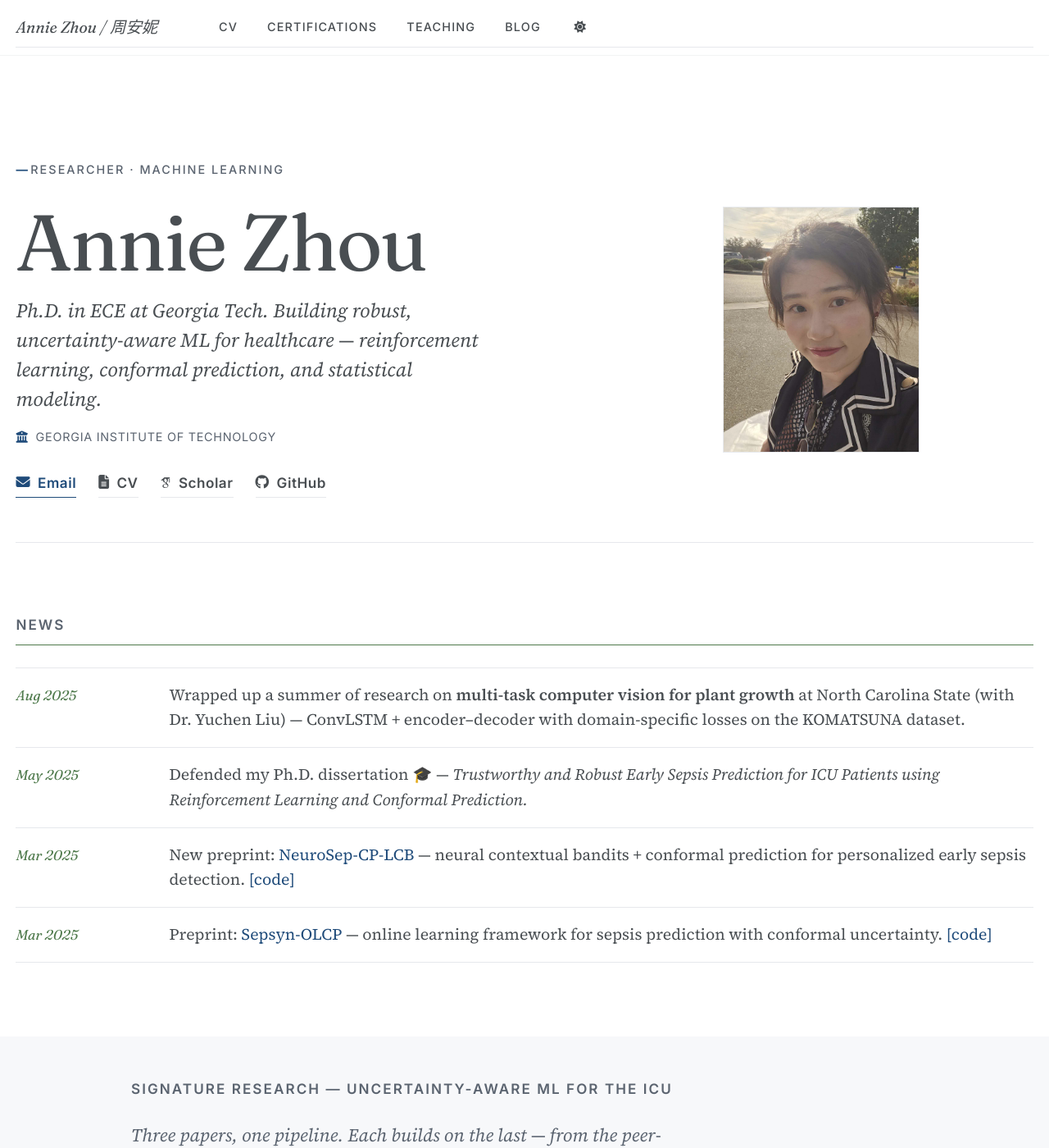
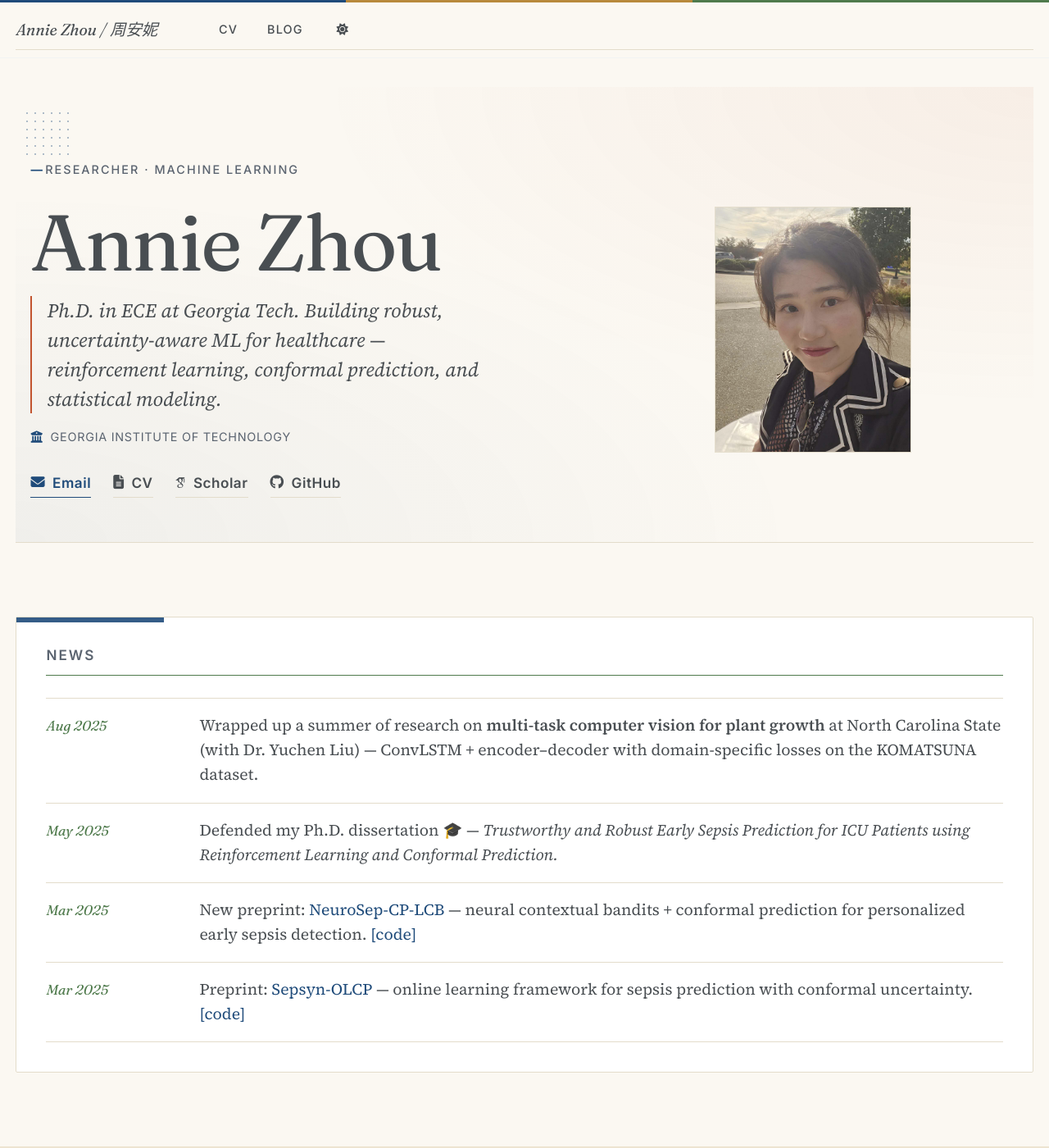
Before and after one commit to Annie983284450-1/Annie983284450-1.github.io, a Jekyll site: the page built from _pages/about.md, in a window 1280 px wide and 1400 px high. Shown: the whole window at 82% size. Built offline with Jekyll 4.4.1, drawn with Linux system fonts in a browser that asks for light colours; some web fonts are replaced; some of the changed text lies outside the part shown.

Commit message:
Faculty feel: trimmed nav, CAMP system figure, warm background
Nav: down to CV + Blog only. Certifications (/talks/) and Teaching
(/teaching/) pages remain accessible at their URLs but are not linked
from the main header — the CV page already lists both sections
inline, which is the faculty-site convention.

CAMP project figure swap: replaced the POI data plot with Figure 1
from the CAMP CEA paper — the actual system overview diagram
(PredRNN spatiotemporal memory → dual-head Frame Prediction +
Label Prediction with kernel sharing). Cropped to the diagram only.

Copy update: plant-feature include now names the CAMP framework
explicitly, explains the dual-head architecture, and describes the
POI bipolar-regression metric as a secondary contribution.

Editorial faculty-page look:
- Warm cream body background (#fbf8f2) — paper, not screen.
- Surface tokens updated so cards read as raised white paper against
  a slightly warmer page background.
- Three-stripe colored rule fixed to the top of the page (blue / gold
  / sage) as a quiet editorial mark.
- Soft radial gradient wash behind the hero (terracotta top-right,
  blue bottom-left) + a dot-grid decoration in the top corner.
- Hero tagline gets a terracotta left-rule byline marker.
- News, Research Experience, About, and Blog index render as raised
  white cards over the warm body, each with a colored top bar
  (blue / plum / sage respectively) — gives the home a journal-page
  rhythm instead of one long scroll.
- Nav link hover: thin accent underline animates in from the left.
- Footer: warm muted surface with a multi-color gradient rule on top.

Co-Authored-By: Claude Opus 4.7 (1M context) <noreply@anthropic.com>

```diff
--- a/_includes/home/plant-feature.html
+++ b/_includes/home/plant-feature.html
@@ -5,14 +5,14 @@
     <div class="feature-panel__text">
       <span class="feature-panel__eyebrow">Summer 2025 · NC State</span>
       <h2 id="home-plant-title" class="feature-panel__title">Multi-task Computer Vision<br><em>for Plant Growth</em></h2>
-      <p class="feature-panel__body">A ConvLSTM encoder–decoder that jointly forecasts plant growth at the pixel level and classifies environmental conditions (drought vs. control). Domain-specific losses — <em>difference</em> and <em>centroid</em> — enforce temporal and geometric consistency in leaf shape and movement across frames.</p>
-      <p class="feature-panel__body">The core methodological contribution is <strong>POI-based bi-polar regression</strong>: a physically meaningful evaluation metric that counts leaf growth vs. shrinkage at the pixel level, complementing SSIM/MSE. We benchmarked against ConvLSTM, PredRNN, PhyDNet and SimVP on the KOMATSUNA dataset, with consistent gains in rank-consistency.</p>
+      <p class="feature-panel__body">The <strong>CAMP framework</strong> — <em>Classification-assisted Multi-task Prediction</em> — uses a PredRNN-based spatiotemporal memory to encode sequences of plant images, then splits into two heads: a frame-prediction branch that reconstructs future growth, and a label-prediction branch that classifies environmental conditions (drought vs. control). Kernel sharing between the two heads lets visual and categorical signals inform each other.</p>
+      <p class="feature-panel__body">I also introduced <strong>POI-based bi-polar regression</strong> — a physically meaningful evaluation metric that counts leaf growth vs. shrinkage at the pixel level — complementing SSIM/MSE. Benchmarked against ConvLSTM, PredRNN, PhyDNet and SimVP on the KOMATSUNA dataset.</p>
       <p class="feature-panel__meta">Collaborator · <em>Dr. Yuchen Liu</em>, North Carolina State University</p>
     </div>
     <div class="feature-panel__image">
       <figure>
-        <img src="{{ base_path }}/images/research/plant-growth-sequence.png" alt="Three-panel plot of pixel-of-interest (POI) bi-polar regression on Arabidopsis: POI count predicted vs ground truth, new POIs per frame (growth), missing POIs per frame (shrinkage/error), tracked over sequential frame indices." loading="lazy">
-        <figcaption>POI-based bipolar regression on <em>Arabidopsis</em>, Sample 0 — leaf-area proxy, growth, shrinkage across frames.</figcaption>
+        <img src="{{ base_path }}/images/research/camp-system-overview.png" alt="CAMP framework system overview: input plant image frames feed a Spatiotemporal Memory built from stacked PredRNN cells; a Memory Flow block separates Temporal and Depth memory streams; kernel-shared Feature Extraction branches into a Frame Prediction (upsampling) head producing future output frames and a Label Prediction (fully connected) head classifying drought vs control; evaluated against ground truth using MAE, MSE, SSIM." loading="lazy">
+        <figcaption>CAMP framework — system overview with the dual-head architecture (frame prediction + environmental classification).</figcaption>
       </figure>
     </div>
   </div>
--- a/_sass/layout/_refresh.scss
+++ b/_sass/layout/_refresh.scss
@@ -2075,3 +2075,192 @@ a.chip--tag:hover { filter: brightness(0.92); transform: translateY(-1px); }
 .hero__avatar img {
   filter: grayscale(0.1) contrast(1.02) saturate(1.05);
 }
+
+/* ==========================================================================
+   FACULTY / PAPER FEEL — warm background, subtle decorations
+   ========================================================================== */
+
+/* Thin colored rule at the very top of every page (editorial touch).
+   Three stripes in the secondary palette, keeps the site feeling composed. */
+body:before {
+  content: "";
+  display: block;
+  height: 3px;
+  background: linear-gradient(90deg,
+              var(--accent) 0%, var(--accent) 33%,
+              var(--accent-4) 33%, var(--accent-4) 66%,
+              var(--accent-3) 66%, var(--accent-3) 100%);
+  position: fixed;
+  top: 0; left: 0; right: 0;
+  z-index: 1000;
+}
+
+/* Shift the masthead down a touch so the colored rule has room */
+.masthead { padding-top: 3px; }
+
+/* Masthead background: transparent over the warm body so there's a subtle wash */
+.masthead,
+.masthead__inner-wrap {
+  background: transparent;
+}
+
+/* Hero: soft radial gradient wash behind the content, plus a subtle
+   geometric corner decoration */
+.hero {
+  position: relative;
+  background: radial-gradient(ellipse at top right,
+              #{rgba(#c2542f, 0.06)} 0%,
+              transparent 50%),
+              radial-gradient(ellipse at bottom left,
+              #{rgba(#1f4b7a, 0.05)} 0%,
+              transparent 55%);
+  padding-left: var(--space-4);
+  padding-right: var(--space-4);
+}
+
+/* Geometric decoration in the top-left corner of the hero.
+   A grid of dots — quiet editorial mark. */
+.hero:after {
+  content: "";
+  position: absolute;
+  top: var(--space-5);
+  left: var(--space-2);
+  width: 56px;
+  height: 56px;
+  background-image: radial-gradient(var(--accent) 1px, transparent 1.3px);
+  background-size: 10px 10px;
+  opacity: 0.35;
+  pointer-events: none;
+
+  @media (max-width: 719px) { display: none; }
+}
+
+/* Section rhythm — alternate white surface cards against the warm body,
+   so sections feel like articles in a journal rather than one long page. */
+.home__news,
+.home__research,
+.home__about {
+  padding: var(--space-6);
+  background: var(--surface-raised);
+  border: 1px solid var(--card-border);
+  border-radius: 2px;
+}
+
+/* Dark mode keeps the previous dark surface */
+html[data-theme="dark"] .home__news,
+html[data-theme="dark"] .home__research,
+html[data-theme="dark"] .home__about {
+  background: var(--surface-raised);
+  border-color: var(--card-border);
+}
+
+@media (max-width: 720px) {
+  .home__news, .home__research, .home__about {
+    padding: var(--space-5) var(--space-4);
+  }
+}
+
+/* Signature section gets a deeper warm tone for contrast */
+.home__signature {
+  background: var(--surface-deep);
+  html[data-theme="dark"] & { background: var(--surface-muted); }
+}
+
+/* Subtle leaf-green tint behind the About's drop cap paragraph — using
+   a sage pseudo-element rather than full bg wash so text contrast stays high. */
+.home__about { position: relative; }
+.home__about:before {
+  content: "";
+  position: absolute;
+  top: 0; right: 0;
+  width: 180px;
+  height: 6px;
+  background: var(--accent-3);
+  opacity: 0.9;
+}
+
+.home__news { position: relative; }
+.home__news:before {
+  content: "";
+  position: absolute;
+  top: 0; left: 0;
+  width: 180px;
+  height: 6px;
+  background: var(--accent);
+  opacity: 0.9;
+}
+
+.home__research { position: relative; }
+.home__research:before {
+  content: "";
+  position: absolute;
+  top: 0; left: 0;
+  width: 180px;
+  height: 6px;
+  background: var(--accent-5);
+  opacity: 0.9;
+}
+
+/* Cards and chips need a raised surface on top of warm body */
+.card,
+.signature-card,
+.cert-item,
+.post-card {
+  background: var(--surface-raised);
+}
+
+/* Chips read better with crisp borders against warm bg */
+.chip--tag {
+  border: 1px solid transparent;
+}
+
+/* Footer: warm tone with an accent top rule */
+.page__footer {
+  background: var(--surface-muted) !important;
+  border-top: 1px solid var(--card-border) !important;
+  position: relative;
+}
+.page__footer:before {
+  content: "";
+  position: absolute;
+  top: -2px; left: 0; right: 0;
+  height: 2px;
+  background: linear-gradient(90deg,
+              var(--accent), var(--accent-4), var(--accent-3), var(--accent-5), var(--accent-2));
+  opacity: 0.8;
+}
+
+/* Masthead hover treatment — slight underline for nav links */
+.greedy-nav a {
+  position: relative;
+  transition: color 0.2s;
+}
+.greedy-nav a:not(.site-title):after {
+  content: "";
+  position: absolute;
+  left: var(--space-4); right: var(--space-4);
+  bottom: 8px;
+  height: 2px;
+  background: var(--accent);
+  transform: scaleX(0);
+  transform-origin: left;
+  transition: transform 0.25s cubic-bezier(0.22, 1, 0.36, 1);
+}
+.greedy-nav a:not(.site-title):hover:after { transform: scaleX(1); }
+
+/* Masthead site-title (Annie's name) — use the display font */
+.masthead__menu-item--lg.persist a {
+  font-family: var(--font-display);
+  font-weight: 500;
+}
+
+/* Hero tagline gets a soft left-rule as an editorial byline marker */
+.hero__tagline {
+  padding-left: var(--space-4);
+  border-left: 2px solid var(--accent-2);
+  margin-top: var(--space-4);
+}
+
+@media (max-width: 719px) {
+  .hero__tagline { padding-left: var(--space-3); }
+}
--- a/_sass/theme/_default.scss
+++ b/_sass/theme/_default.scss
@@ -29,7 +29,7 @@ $sidebar-screen-min-width   : 1024px;
 /* Default light theme for the site */
 :root {
     --global-base-color                 : #{$gray};
-    --global-bg-color                   : #fff;
+    --global-bg-color                   : #fbf8f2;  /* warm cream — faculty paper feel */
     --global-border-color               : #{$lighter-gray};
     --global-code-background-color      : #fafafa;
     --global-code-text-color            : #{$darker-gray};
@@ -57,10 +57,11 @@ $sidebar-screen-min-width   : 1024px;
     --accent-4-soft                     : #{rgba(#b8893c, 0.1)};
     --accent-5                          : #6b4a93;  /* plum — blog tags */
     --accent-5-soft                     : #{rgba(#6b4a93, 0.08)};
-    --surface                           : #ffffff;
-    --surface-muted                     : #f7f8fa;
+    --surface                           : #fbf8f2;
+    --surface-muted                     : #f4efe4;
     --surface-raised                    : #ffffff;
-    --card-border                       : #e6e8ec;
+    --surface-deep                      : #ede4d1;
+    --card-border                       : #e3dccb;
     --chip-bg                           : #{rgba(#1f4b7a, 0.08)};
     --chip-fg                           : #1f4b7a;
     --muted-text                        : #5b6470;
```
Also changed, not shown: _data/navigation.yml (+4 -7 lines), images/research/camp-system-overview.png (added), images/research/plant-growth-sequence.png (deleted), images/research/plant-system-overview.png (added).
